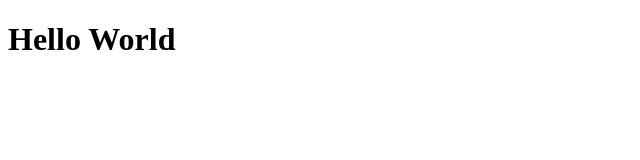
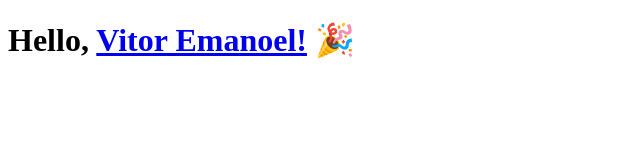
Before and after one commit to ccufc/github-actions-sample, a plain HTML site: page src/index.html in a window 1280 px wide. Shown: the whole page, without its empty margins (0-640 px from the left). Drawn offline with Linux system fonts and the light colour scheme.

Commit message:
Add Github Profile

```diff
--- a/src/index.html
+++ b/src/index.html
@@ -6,6 +6,6 @@
   <title>GitHub Pages</title>
 </head>
 <body>
-  <h1>Hello World</h1>
+    <h1>Hello, <a href="https://github.com/EmanoelVitor">Vitor Emanoel!</a> 🎉</h1>
 </body>
 </html>
```
